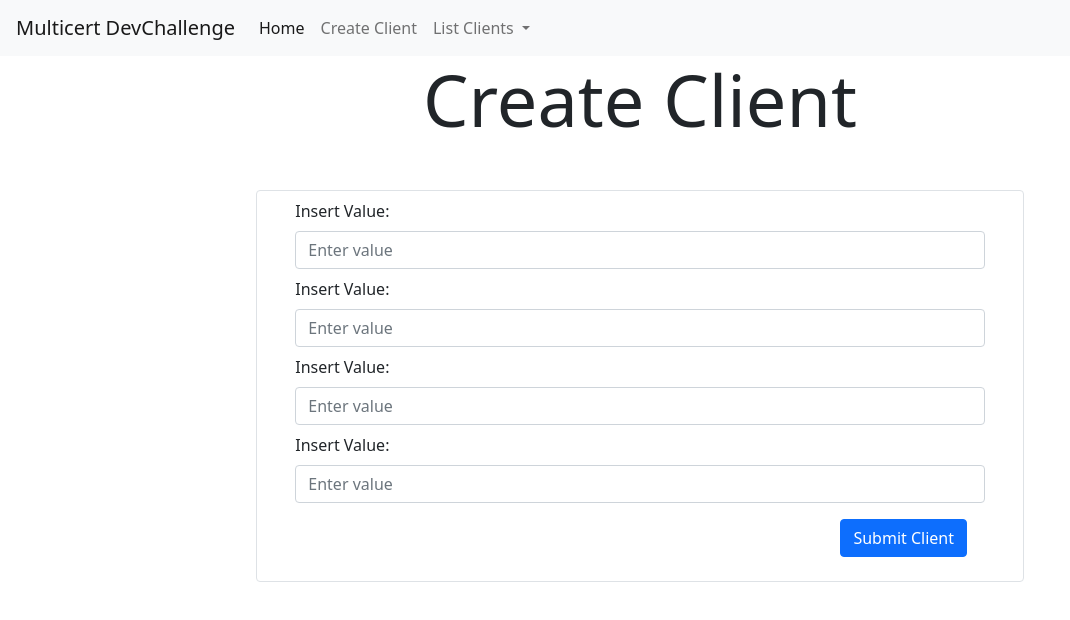
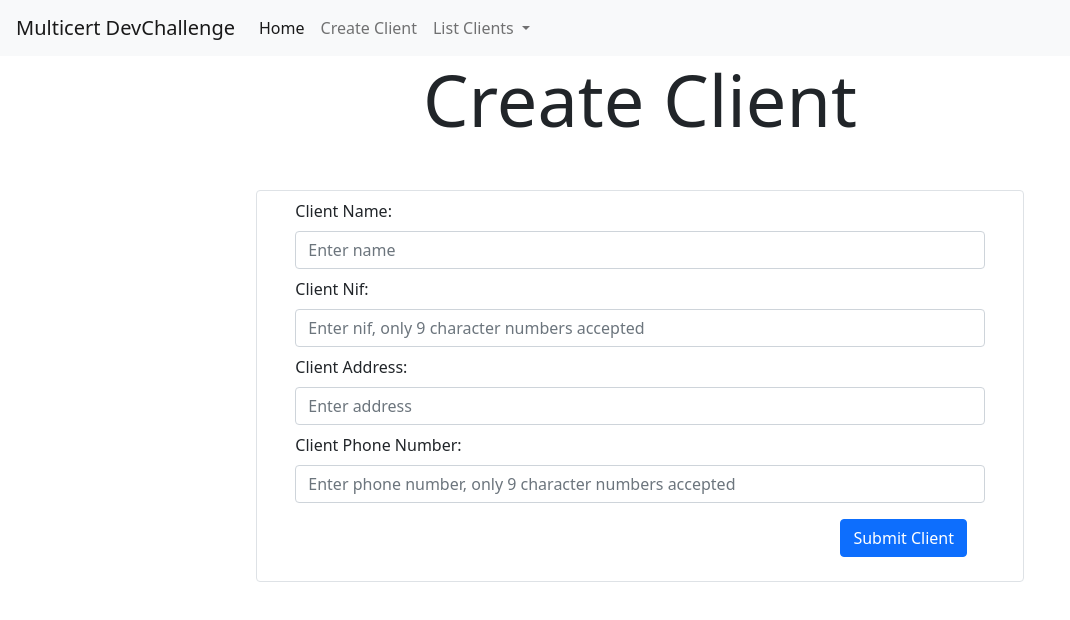
Before and after one commit to nunofreitas96/multicert_dev_challenge, an Angular app in the folder client/: page /create-client in a window 1280 px wide. Shown: the top 620 px of the page, without its empty margins (0-1070 px from the left). Built offline with nearby package versions, Linux system fonts and the light colour scheme.

Commit message:
Client Finished

```diff
--- a/client/src/app/create-client/create-client.component.html
+++ b/client/src/app/create-client/create-client.component.html
@@ -2,24 +2,22 @@
 
 <form  class="mx-auto mt-5 border rounded" style="width: 60%;">
     <div class="form-group m-2 mx-auto" style="width: 90%;">
-      <label for="valueInput1">Insert Value:</label>
-      <input type="text" name="typeInput" class="form-control" id="valueInput1" aria-describedby="valueHelp" placeholder="Enter value" [(ngModel)]="model.clientNameValue">
+      <label for="valueInput1">Client Name:</label>
+      <input type="text" name="typeInput" class="form-control" id="valueInput1" aria-describedby="valueHelp" placeholder="Enter name" [(ngModel)]="model.clientName">
 
     </div>
   <div class="form-group m-2 mx-auto" style="width: 90%;">
-    <label for="valueInput1">Insert Value:</label>
-    <input type="text" name="typeInput" class="form-control" id="valueInput2" aria-describedby="valueHelp" placeholder="Enter value" [(ngModel)]="model.nifValue">
+    <label for="valueInput1">Client Nif:</label>
+    <input type="number" name="typeInput" class="form-control" id="valueInput2" aria-describedby="valueHelp" placeholder="Enter nif, only 9 character numbers accepted" min="111111111" max="999999999" [(ngModel)]="model.clientNif">
 
   </div>
   <div class="form-group m-2 mx-auto" style="width: 90%;">
-    <label for="valueInput1">Insert Value:</label>
-    <input type="text" name="typeInput" class="form-control" id="valueInput3" aria-describedby="valueHelp" placeholder="Enter value" [(ngModel)]="model.clientAddressValue">
-
+    <label for="valueInput1">Client Address:</label>
+    <input type="text" name="typeInput" class="form-control" id="valueInput3" aria-describedby="valueHelp" placeholder="Enter address" [(ngModel)]="model.clientAddress">
   </div>
   <div class="form-group m-2 mx-auto" style="width: 90%;">
-    <label for="valueInput1">Insert Value:</label>
-    <input type="text" name="typeInput" class="form-control" id="valueInput4" aria-describedby="valueHelp" placeholder="Enter value" [(ngModel)]="model.phoneNumberValue">
-
+    <label for="valueInput1">Client Phone Number:</label>
+    <input type="tel" name="typeInput" class="form-control" id="valueInput4" aria-describedby="valueHelp" placeholder="Enter phone number, only 9 character numbers accepted" pattern="[0-9]{9}" [(ngModel)]="model.phoneNumber">
   </div>
 
   <div class="d-flex p-2 mr-5 mb-3 mt-2 flex-row-reverse" >
--- a/client/src/app/create-client/create-client.component.ts
+++ b/client/src/app/create-client/create-client.component.ts
@@ -1,27 +1,61 @@
 import { Component, OnInit } from '@angular/core';
 import {Model} from "../client-search/client-search.component";
+import {HttpClient, HttpHeaders} from "@angular/common/http";
+
+const httpOptions = {
+  headers: new HttpHeaders({
+    'Content-Type':  'application/json',
+    Authorization: 'my-auth-token'
+  })};
 
 @Component({
   selector: 'app-create-client',
   templateUrl: './create-client.component.html',
   styleUrls: ['./create-client.component.css']
 })
+
+
 export class CreateClientComponent implements OnInit {
 
+
   model: FormModel = new FormModel();
-  constructor() { }
+  constructor(private http: HttpClient) { }
 
   ngOnInit(): void {
   }
 
 
+  createClient() {
+    if (this.model.clientName == "") {
+      alert("No client name typed!")
+      return
+    }
+    if (this.model.clientAddress == "") {
+      alert("No address typed!")
+      return
+    }
+    if (this.model.clientNif.length != 9) {
+      alert("NIF does not have correct number of digits!")
+      return
+    }
+    if (this.model.phoneNumber.length != 9) {
+      alert("Phone Number does not have correct number of digits!")
+      return
+    }
+
+
+    this.http.post<any>('http://localhost:8080/addclient', this.model, httpOptions).subscribe(data => {
+      location.reload();
+    });
+
+  }
 
 
 }
 
 export class FormModel{
-  clientNameValue: string = "";
-  nifValue: string = "";
-  clientAddressValue: string = "";
-  phoneNumberValue:string = "";
+  clientName: string = "";
+  clientNif: string = "";
+  clientAddress: string = "";
+  phoneNumber:string = "";
 }
```
